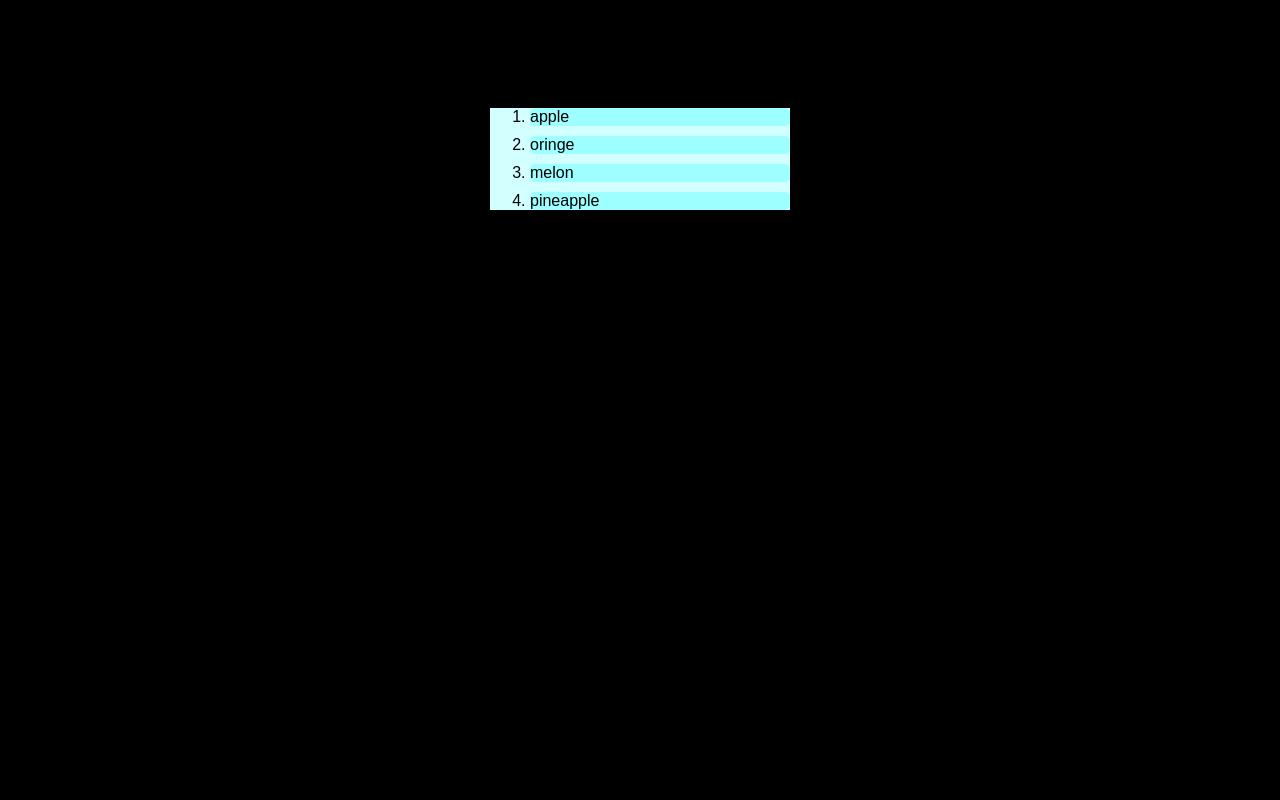
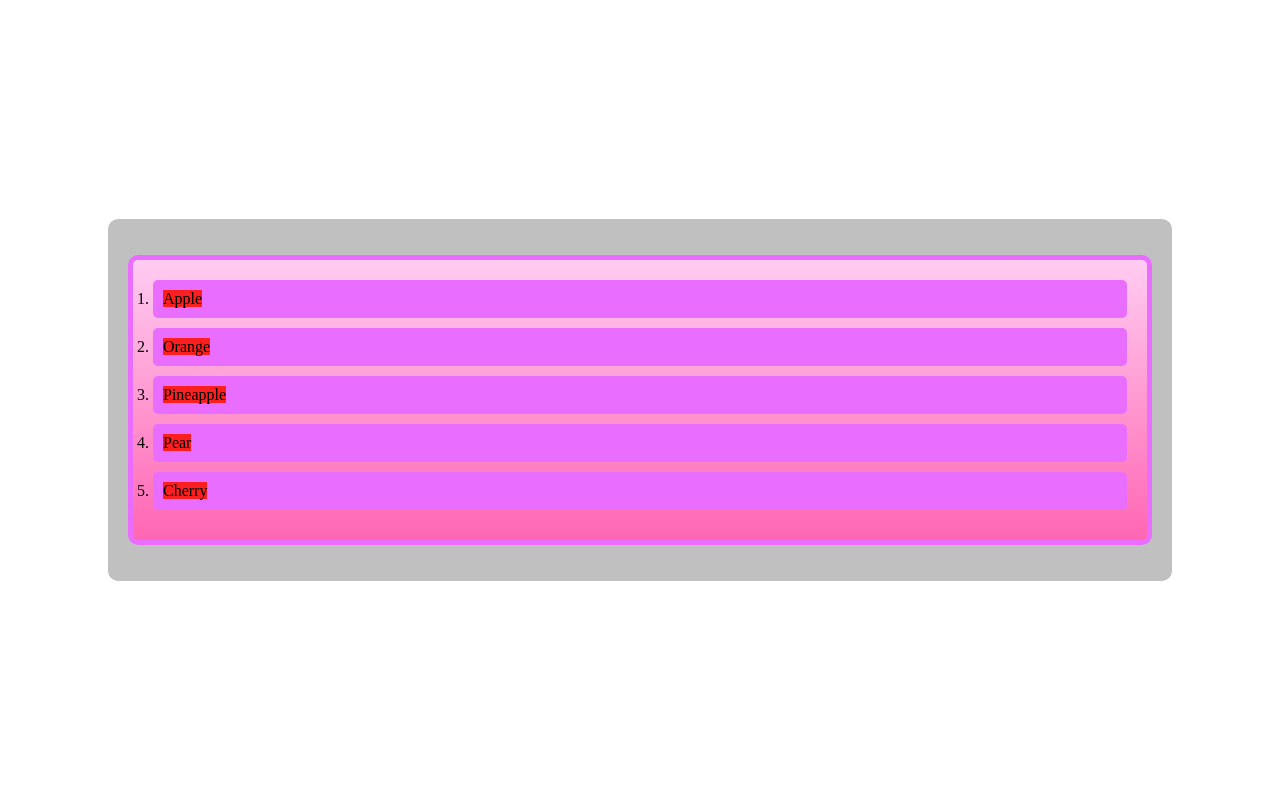
Before and after one commit to wiergumshtrefa/Web41, a PHP site: page / in a window 1280 px wide. Run offline with PHP 8.4, Linux system fonts and the light colour scheme.

Commit message:
zd is done

```diff
--- a/html/Lesson3/dz/dz1/index.html
+++ b/html/Lesson3/dz/dz1/index.html
@@ -7,15 +7,13 @@
     <link rel="stylesheet" href="styles.css">
 </head>
 <body>
-    <header>
-        <h1>Мой разноцветный список: </h1>
-    </header>
     <div class="container">
         <ol class="custom-list">
-            <li class="item1">apple</li>
-            <li class="item2">oringe</li>
-            <li class="item3">melon</li>
-            <li class="item4">pineapple</li>
+            <li class="fruit-item"><span class="highlight">Apple</span></li>
+            <li class="fruit-item"><span class="highlight">Orange</span></li>
+            <li class="fruit-item"><span class="highlight">Pineapple</span></li>
+            <li class="fruit-item"><span class="highlight">Pear</span></li>
+            <li class="fruit-item"><span class="highlight">Cherry</span></li>
         </ol>
     </div>
 </body>
--- a/html/Lesson3/dz/dz1/styles.css
+++ b/html/Lesson3/dz/dz1/styles.css
@@ -1,16 +1,39 @@
 body {
-    background-color: black;
-    font-family: Arial, Helvetica, sans-serif;
+    background-color: rgb(255, 255, 255);
+    display: flex;
+    justify-content: center; /* Центрирование по горизонтали */
+    align-items: center; /* Центрирование по вертикали */
+    height: 100vh; /* Высота на весь экран */
+    margin: 0;
 }
 
 .container {
-    background-color: rgb(210, 255, 255);
-    width: 300px;
-    margin: 50px auto;
+    background-color: rgb(192, 192, 192);
+    width: 80%;
+    padding: 20px; /* Отступ внутри контейнера */
+    border-radius: 10px; /* Закругленные углы */
 }
 
-.custom-list li {
-    background-color: rgb(157, 255, 255);
-    margin: 10px 0;
-    border-radius: 5px;
+.custom-list {
+    background: linear-gradient(to bottom, #ffccf2, #ff66b2); /* Градиентный фон от нежно-розового до яркого */
+    padding: 20px; /* Отступ внутри списка */
+    border-radius: 10px; /* Закругленные углы списка */
+    border: 5px solid #e96dff; /* Внешняя рамка списка */
 }
+
+.fruit-item {
+    background-color: #e96dff;
+    margin-bottom: 10px; /* Отступ между строками */
+    padding: 10px; /* Отступ внутри элемента списка */
+    border-radius: 5px; /* Закругленные углы элементов списка */
+    transition: background-color 0.3s ease; /* Плавный переход цвета */
+}
+
+/* Изменение цвета на голубые оттенки при наведении */
+.fruit-item:hover {
+    background-color: #66b3ff; /* Цвет фона при наведении */
+}
+
+.highlight {
+    background-color: rgb(251, 31, 31);
+}
```
